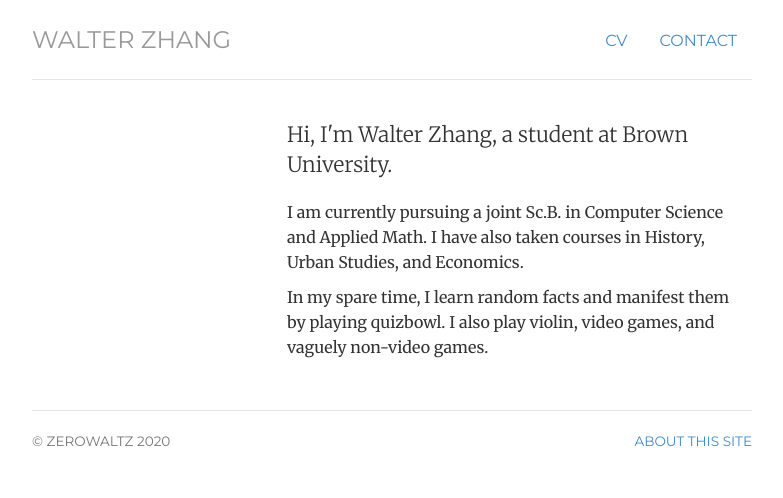
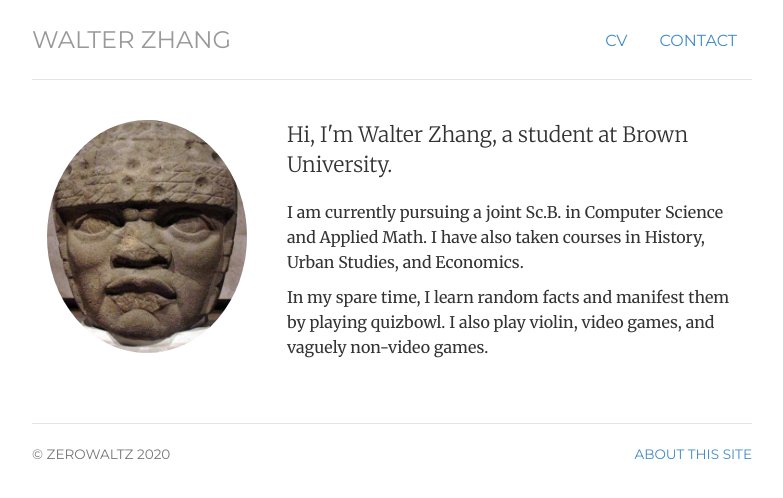
Before and after one commit to Zerowaltz/Zerowaltz.github.io, a Jekyll site: the page built from index.html, in a window 1280 px wide. Shown: the top 498 px of the page, without its empty margins (248-1031 px from the left). Built offline with Jekyll 4.4.1, drawn with Linux system fonts in a browser that asks for light colours.

Commit message:
Update index.html

```diff
--- a/index.html
+++ b/index.html
@@ -8,7 +8,7 @@ contact: passive
 <!-- <div class="jumbotron"> -->
 <div class="row marketing">
 	<div class="col-sm-4">
-
+	<img class="img-circle avatar" alt="Walter Zhang" src="img/colossal_head_3.jpg" width="200">
 	</div>
 	<div itemscope itemtype="http://data-vocabulary.org/Person" class="col-sm-8">
 	<p class="lead">Hi, I'm <span itemprop="name">Walter Zhang</span>, a student at Brown University.</p>
```
